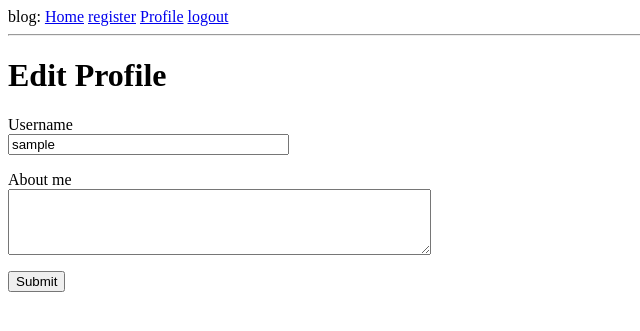
After one commit to eddy0/flask-mega, a Flask app: page /edit_profile in a window 1280 px wide. The commit adds this page. Shown: the top 331 px of the page, without its empty margins (0-640 px from the left). Run offline with Flask 2, Linux system fonts and the light colour scheme; the visitor is signed in with stand-in values (Sample User, id 1); data comes from the database, SQL or seed files in the repository.

Commit message:
edit file

```diff
--- a/app/__init__.py
+++ b/app/__init__.py
@@ -2,7 +2,7 @@ from flask import Flask, render_template
 from flask_login import LoginManager
 from flask_migrate import Migrate
 
-from app.models import db
+from app.models import db, login
 from config import Config
 
 app = Flask(__name__)
@@ -11,7 +11,7 @@ app.config['SQLALCHEMY_DATABASE_URI'] = 'sqlite:////tmp/test.db'
 
 db.init_app(app)
 migrate = Migrate(app, db)
-login = LoginManager(app)
+login.init_app(app)
 
 
 def main():
--- a/app/forms.py
+++ b/app/forms.py
@@ -1,6 +1,8 @@
 from flask_wtf import FlaskForm
-from wtforms import StringField, BooleanField, PasswordField, SubmitField
-from wtforms.validators import DataRequired
+from wtforms import StringField, BooleanField, PasswordField, SubmitField, TextAreaField
+from wtforms.validators import DataRequired, ValidationError, Email, EqualTo, Length
+
+from app.models import User
 
 
 class LoginForm(FlaskForm):
@@ -8,3 +10,28 @@ class LoginForm(FlaskForm):
     password = PasswordField('Password', validators=[DataRequired()])
     remember_me = BooleanField('Remember Me')
     submit = SubmitField('Sign In')
+
+
+class RegistrationForm(FlaskForm):
+    username = StringField('Username', validators=[DataRequired()])
+    email = StringField('Email', validators=[DataRequired(), Email()])
+    password = PasswordField('Password', validators=[DataRequired()])
+    password2 = PasswordField(
+        'Repeat Password', validators=[DataRequired(), EqualTo('password')])
+    submit = SubmitField('Register')
+
+    def validate_username(self, username):
+        user = User.one(username=username.data)
+        if user is not None:
+            raise ValidationError('Please use a different username.')
+
+    def validate_email(self, email):
+        user = User.one(email=email.data)
+        if user is not None:
+            raise ValidationError('Please use a different email address.')
+
+
+class EditProfileForm(FlaskForm):
+    username = StringField('Username', validators=[DataRequired()])
+    about_me = TextAreaField('About me', validators=[Length(min=0, max=140)])
+    submit = SubmitField('Submit')
--- a/app/models.py
+++ b/app/models.py
@@ -3,8 +3,15 @@ from datetime import datetime
 from flask_sqlalchemy import SQLAlchemy
 from werkzeug.security import generate_password_hash, check_password_hash
 from flask_login import UserMixin
+from flask_login import LoginManager
 
 db = SQLAlchemy()
+login = LoginManager()
+
+
+@login.user_loader
+def load_user(id):
+    return User.query.get(int(id))
 
 
 class User(UserMixin, db.Model):
@@ -13,15 +20,38 @@ class User(UserMixin, db.Model):
     email = db.Column(db.String(120), index=True, unique=True)
     password_hash = db.Column(db.String(128))
     posts = db.relationship('Post', backref='author', lazy='dynamic')
+    about_me = db.Column(db.String(140))
+    last_seen = db.Column(db.DateTime, default=datetime.utcnow)
+
+
+    @classmethod
+    def one(cls, **kwargs):
+        return cls.query.filter_by(**kwargs).first()
+
+    @classmethod
+    def new(cls, form):
+        user = cls(username=form.username.data, email=form.email.data)
+        user.set_password(form.password.data)
+        print('user', user)
+        user.save()
 
     def __repr__(self):
-        return '<User {}>'.format(self.username)
+        res = '<User>'
+        for f in self.__dict__:
+            v = getattr(self, f)
+            s = ' {}:{} '.format(f, v)
+            res += s
+        return res
 
     def set_password(self, password):
         self.password_hash = generate_password_hash(password)
 
     def check_password(self, password):
         return check_password_hash(self.password_hash, password)
+
+    def save(self):
+        db.session.add(self)
+        db.session.commit()
 
 
 class Post(db.Model):
--- a/app/templates/base.html
+++ b/app/templates/base.html
@@ -10,7 +10,15 @@
 <div>
     blog:
     <a href="{{url_for('views.index')}}">Home</a>
-    <a href="{{url_for('views.login')}}">Login</a>
+    {% if current_user.is_anonymous %}
+      <a href="{{ url_for('views.login') }}">Login</a>
+      <a href="{{url_for('views.register')}}">register</a>
+    {% else %}
+    <a href="{{url_for('views.register')}}">register</a>
+    <a href="{{ url_for('views.user', username=current_user.username) }}">Profile</a>
+    <a href="{{url_for('views.logout')}}">logout</a>
+    {% endif %}
+
 </div>
 
 <hr>
--- /dev/null
+++ b/app/templates/edit_profile.html
@@ -0,0 +1,23 @@
+{% extends "base.html" %}
+
+{% block content %}
+    <h1>Edit Profile</h1>
+    <form action="" method="post">
+        {{ form.hidden_tag() }}
+        <p>
+            {{ form.username.label }}<br>
+            {{ form.username(size=32) }}<br>
+            {% for error in form.username.errors %}
+            <span style="color: red;">[{{ error }}]</span>
+            {% endfor %}
+        </p>
+        <p>
+            {{ form.about_me.label }}<br>
+            {{ form.about_me(cols=50, rows=4) }}<br>
+            {% for error in form.about_me.errors %}
+            <span style="color: red;">[{{ error }}]</span>
+            {% endfor %}
+        </p>
+        <p>{{ form.submit() }}</p>
+    </form>
+{% endblock %}
--- a/app/views.py
+++ b/app/views.py
@@ -1,12 +1,24 @@
-from flask import render_template, Blueprint, flash, redirect
+from flask import render_template, Blueprint, flash, redirect, url_for, request
+from flask_login import current_user, login_user, logout_user, login_required
+from werkzeug.urls import url_parse
 
-from app.forms import LoginForm
+from app.forms import LoginForm, RegistrationForm, EditProfileForm
+from app.models import User, db
+from datetime import datetime
+log = print
 
 app = Blueprint('views', __name__)
-from app import app as main
+
+
+@app.before_request
+def before_request():
+    if current_user.is_authenticated:
+        current_user.last_seen = datetime.utcnow()
+        db.session.commit()
 
 @app.route('/')
 @app.route('/index')
+@login_required
 def index():
     user = {'name': 'gua'}
     posts = [
@@ -19,16 +31,72 @@ def index():
             'body': 'The Avengers movie was so cool!'
         }
     ]
-    return render_template('index.html', title='home', user=user, posts=posts)
+    return render_template('index.html', title='home', posts=posts)
 
 
 @app.route('/login', methods=['GET', 'POST'])
 def login():
+    if current_user.is_authenticated:
+        return redirect(url_for('views.index'))
     form = LoginForm()
     if form.validate_on_submit():
-        flash('Login requested for user {}, remember_me={}'.format(
-            form.username.data, form.remember_me.data))
+
+        user = User.one(username=form.username.data)
+        if user is None or not user.check_password(form.password.data):
+            flash('Invalid username or password')
+            return redirect(url_for('views.login'))
+        login_user(user, remember=form.remember_me.data)
+        next_page = request.args.get('next')
+        if not next_page or url_parse(next_page).netloc != '':
+            next_page = url_for('views.index')
+        return redirect(next_page)
     return render_template('login.html',
                            title='Sign In',
                            form=form,
                            )
+
+
+@app.route('/register', methods=['GET', 'POST'])
+def register():
+    if current_user.is_authenticated:
+        return redirect(url_for('index'))
+    form = RegistrationForm()
+    if form.validate_on_submit():
+        user = User.new(form)
+        flash('Congratulations, you are now a registered user!')
+        return redirect(url_for('views.login'))
+    return render_template('register.html', title='Register', form=form)
+
+
+@app.route('/logout')
+def logout():
+    logout_user()
+    return redirect(url_for('views.index'))
+
+
+@app.route('/user/<username>')
+def user(username):
+    user = User.query.filter_by(username=username).first_or_404()
+    log('user', user)
+    posts = [
+        {'author': user, 'body': 'Test post #1'},
+        {'author': user, 'body': 'Test post #2'}
+    ]
+    return render_template('user.html', user=user, posts=posts)
+
+
+@app.route('/edit_profile', methods=['GET', 'POST'])
+@login_required
+def edit_profile():
+    form = EditProfileForm()
+    if form.validate_on_submit():
+        current_user.username = form.username.data
+        current_user.about_me = form.about_me.data
+        current_user.save()
+        flash('Your changes have been saved.')
+        return redirect(url_for('views.edit_profile'))
+    elif request.method == 'GET':
+        form.username.data = current_user.username
+        form.about_me.data = current_user.about_me
+    return render_template('edit_profile.html', title='Edit Profile',
+                           form=form)
```
Also changed, not shown: app/templates/index.html (+4 -4 lines), app/templates/register.html (added, +37 -0 lines), app/templates/user.html (added, +20 -0 lines).
